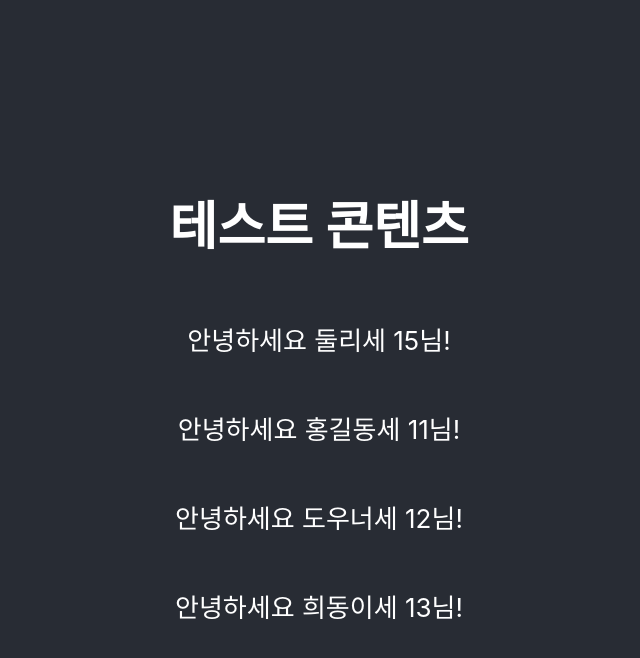
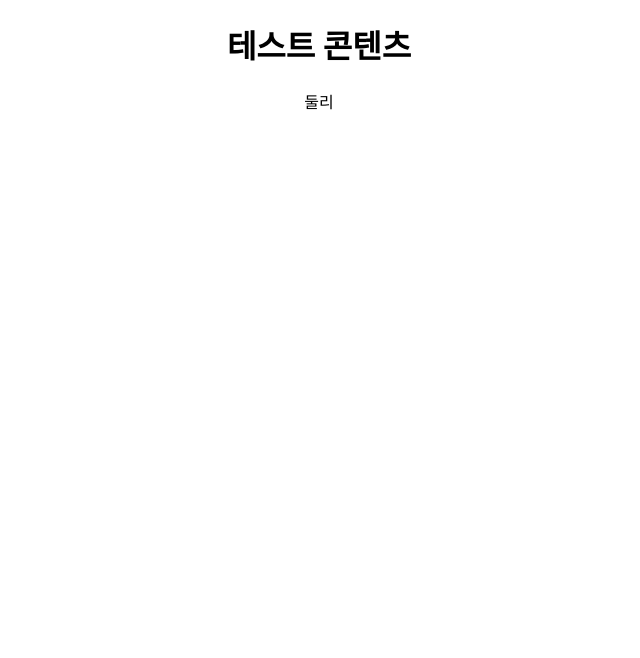
Before and after one commit to skymill2000/20230710insure, a React (Create React App) app in the folder insure/: page / in a window 1280 px wide. Shown: the top 658 px of the page, without its empty margins (321-961 px from the left). Built offline with nearby package versions, Linux system fonts and the light colour scheme.

Commit message:
Lecture(React): State 선언과 사용

```diff
--- a/insure/src/App.js
+++ b/insure/src/App.js
@@ -1,17 +1,11 @@
-import logo from "./logo.svg";
 import "./App.css";
-import Welcome from "./components/Welcome";
+import StateExample from "./components/StateExample";
 
 function App() {
   return (
     <div className="App">
-      <header className="App-header">
-        <h1>테스트 콘텐츠</h1>
-        <Welcome username={"둘리"} age={15}></Welcome>
-        <Welcome username={"홍길동"} age={11}></Welcome>
-        <Welcome username={"도우너"} age={12}></Welcome>
-        <Welcome username={"희동이"} age={13}></Welcome>
-      </header>
+      <h1>테스트 콘텐츠</h1>
+      <StateExample></StateExample>
     </div>
   );
 }
--- /dev/null
+++ b/insure/src/components/StateExample.js
@@ -0,0 +1,12 @@
+import React, { useState } from "react";
+
+const StateExample = () => {
+  const [name, setName] = useState("홍길동");
+  setInterval(() => {
+    // name = '둘리'
+    setName("둘리");
+  }, 5000);
+  return <div>{name}</div>;
+};
+
+export default StateExample;
```
Also changed, not shown: 1 other file (tests, documents, lock files or other folders).
